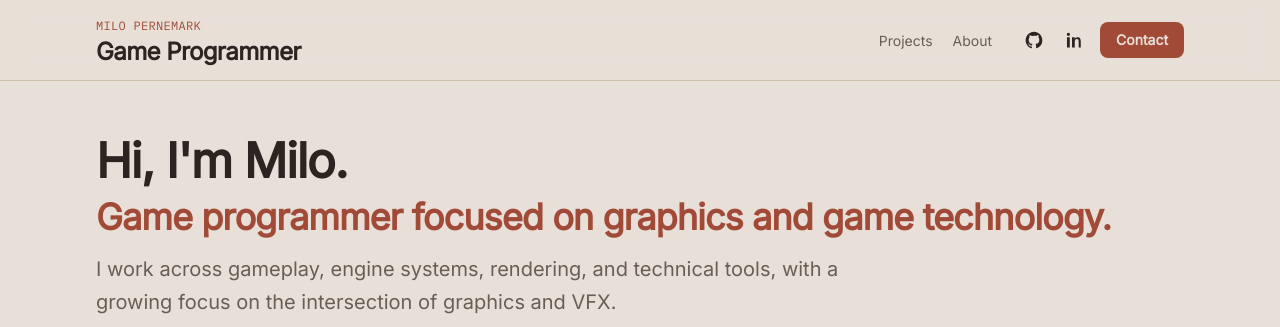
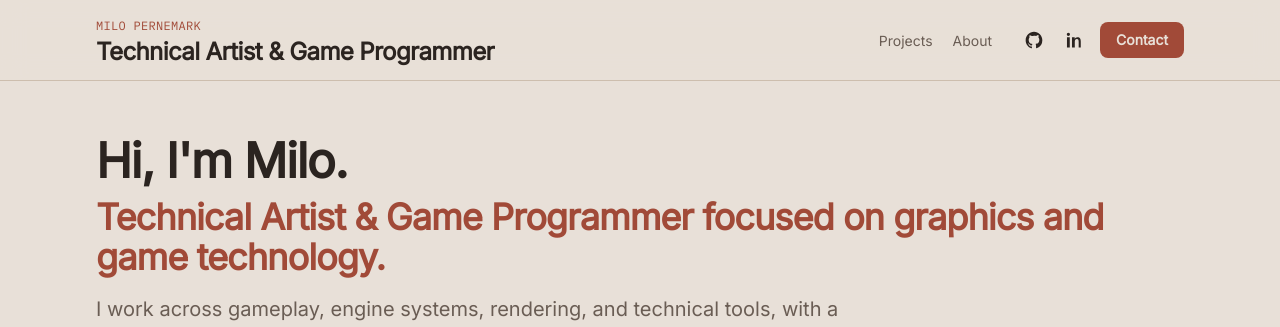
Before and after one commit to MiloPernemarkDEV/Portfolio, a React (Vite) app: page / in a window 1280 px wide. Shown: the top 327 px of the page. Built offline with nearby package versions, Linux system fonts and the light colour scheme.

Commit message:
Update title

```diff
--- a/src/data/site.ts
+++ b/src/data/site.ts
@@ -1,8 +1,8 @@
 export const site = {
   name: "Milo Pernemark",
-  role: "Game Programmer",
+  role: "Technical Artist & Game Programmer",
   heroGreeting: "Hi, I'm Milo.",
-  heroFocus: "Game programmer focused on graphics and game technology.",
+  heroFocus: "Technical Artist & Game Programmer focused on graphics and game technology.",
   heroInvite:
     "I work across gameplay, engine systems, rendering, and technical tools, with a growing focus on the intersection of graphics and VFX.",
   description:
```
